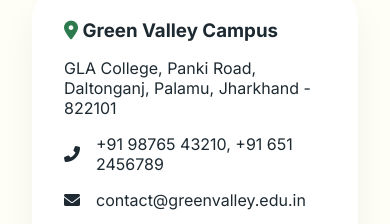
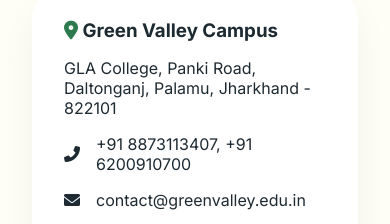
Before and after one commit to piematrix0-cloud/GREEN-VALLEY-INTERNATIONAL-SCHOOL, a plain HTML site: page index.html in a window 390 px wide. Shown: the part 8700-8924 px from the top of the page. Drawn offline with Linux system fonts and the light colour scheme.

Commit message:
Update contact phone numbers in index.html

```diff
--- a/index.html
+++ b/index.html
@@ -737,7 +737,7 @@
         <div class="contact-info">
           <h3><i class="fas fa-map-marker-alt" style="color:#2c7a4d;"></i> Green Valley Campus</h3>
           <p>GLA College, Panki Road, Daltonganj, Palamu, Jharkhand - 822101</p>
-          <p><i class="fas fa-phone-alt"></i> +91 98765 43210, +91 651 2456789</p>
+          <p><i class="fas fa-phone-alt"></i> +91 8873113407, +91 6200910700</p>
           <p><i class="fas fa-envelope"></i> contact@greenvalley.edu.in</p>
           <div style="margin-top: 1.5rem;">
             <i class="fab fa-facebook-f" style="margin-right: 1rem; font-size: 1.6rem; color:#2c7a4d;"></i>
```
